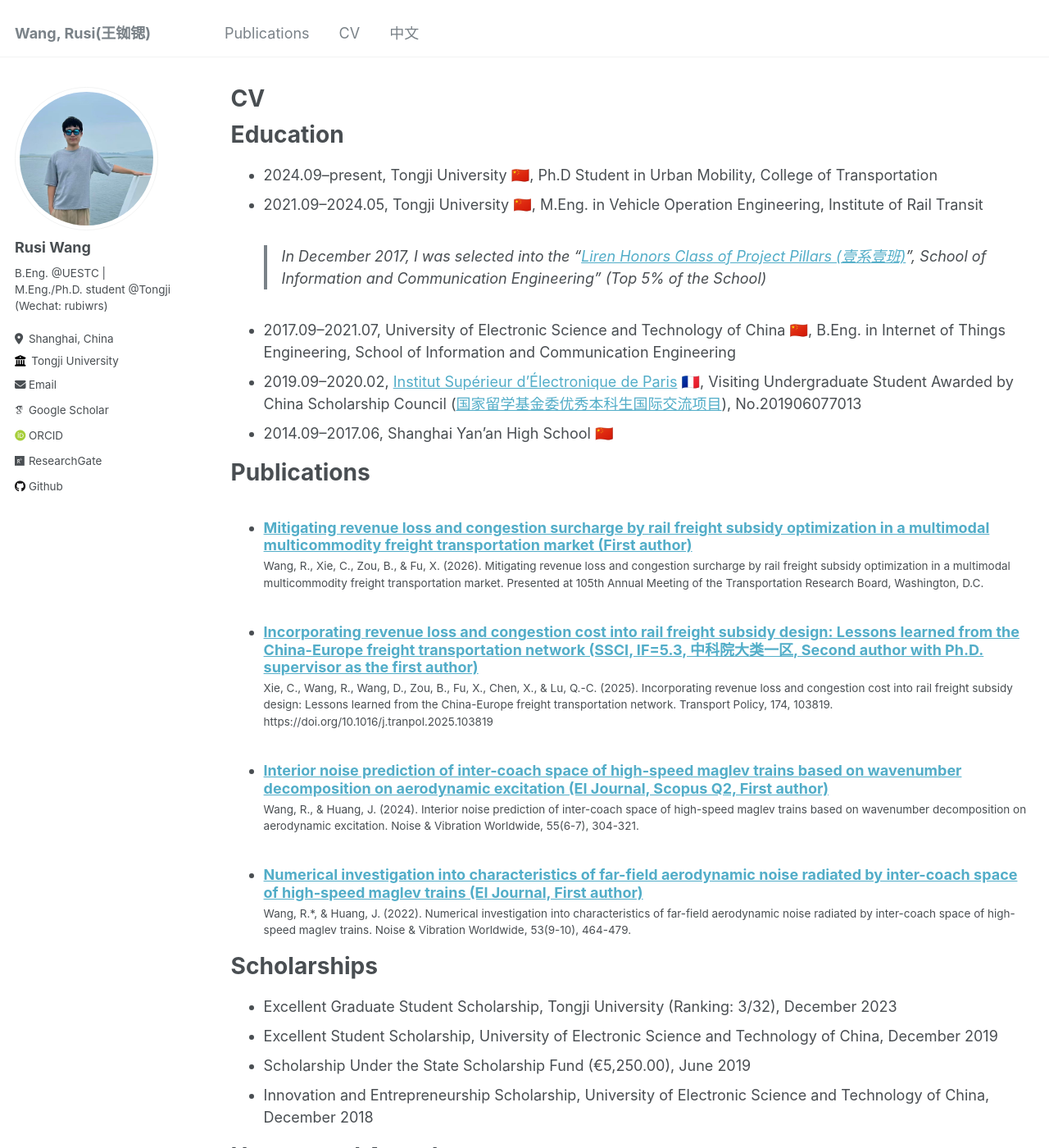
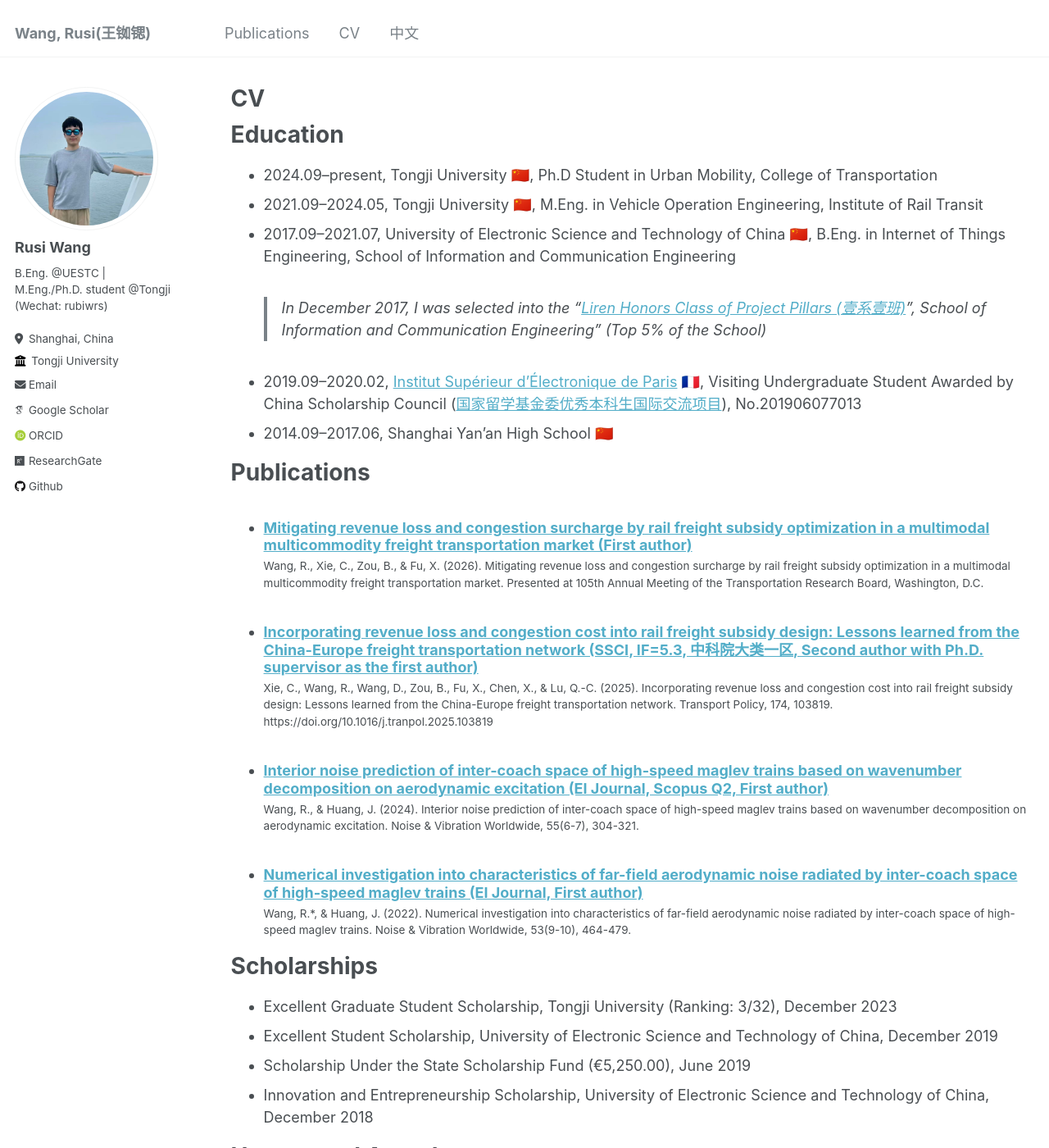
Before and after one commit to RusiWang99/RusiWang99.github.io, a Jekyll site: the page built from _pages/cv.md, in a window 1280 px wide and 1400 px high. Shown: the whole window at 82% size. Built offline with Jekyll 4.4.1, drawn with Linux system fonts in a browser that asks for light colours; some web fonts are replaced; some of the changed text lies outside the part shown.

Commit message:
Update cv.md

```diff
--- a/_pages/cv.md
+++ b/_pages/cv.md
@@ -13,8 +13,8 @@ Education
 ======
 * 2024.09–present, Tongji University 🇨🇳, Ph.D Student in Urban Mobility, College of Transportation
 * 2021.09–2024.05, Tongji University 🇨🇳, M.Eng. in Vehicle Operation Engineering, Institute of Rail Transit
+* 2017.09–2021.07, University of Electronic Science and Technology of China 🇨🇳, B.Eng. in Internet of Things Engineering, School of Information and Communication Engineering
 > In December 2017, I was selected into the "[Liren Honors Class of Project Pillars (壹系壹班)](https://mp.weixin.qq.com/s/ew-8znWxv4uh3Q9MWJyc2A)", School of Information and Communication Engineering" (Top 5% of the School)
-* 2017.09–2021.07, University of Electronic Science and Technology of China 🇨🇳, B.Eng. in Internet of Things Engineering, School of Information and Communication Engineering
 * 2019.09–2020.02, [Institut Supérieur d'Électronique de Paris](https://www.isep.fr/en/) 🇫🇷, Visiting Undergraduate Student Awarded by China Scholarship Council ([国家留学基金委优秀本科生国际交流项目](https://www.csc.edu.cn/article/1426)), No.201906077013
 * 2014.09–2017.06, Shanghai Yan'an High School 🇨🇳
 
@@ -39,7 +39,8 @@ Honors and Awards
 
 International Experience
 ======
-* Research Trainee at Institut Supérieur d'Électronique de Paris 🇫🇷, September 2019–February 2020. Conducted research in the LISITE Lab under the supervision of [Dr. Ercüment Yılmaz](https://scholar.google.com/citations?user=1UesTpIAAAAJ&hl=en) and [Prof. Maria Trocan](https://scholar.google.com/citations?user=XEnZikgAAAAJ&hl=en&oi=sra), focusing on melanoma classification using CNN models (AlexNet, GoogLeNet, ResNet) trained on dermoscopic images from the ISIC database.
+* Research Trainee at Institut Supérieur d'Électronique de Paris 🇫🇷, September 2019–February 2020
+> Conducted research in the LISITE Lab under the supervision of [Dr. Ercüment Yılmaz](https://scholar.google.com/citations?user=1UesTpIAAAAJ&hl=en) and [Prof. Maria Trocan](https://scholar.google.com/citations?user=XEnZikgAAAAJ&hl=en&oi=sra), focusing on melanoma classification using CNN models (AlexNet, GoogLeNet, ResNet) trained on dermoscopic images from the ISIC database.
 * [Oxford University Academic Experience Programme](https://oice.uestc.edu.cn/info/1079/10748.htm) 🇬🇧 (14-day programme), January 2018
 
 Skills
```
